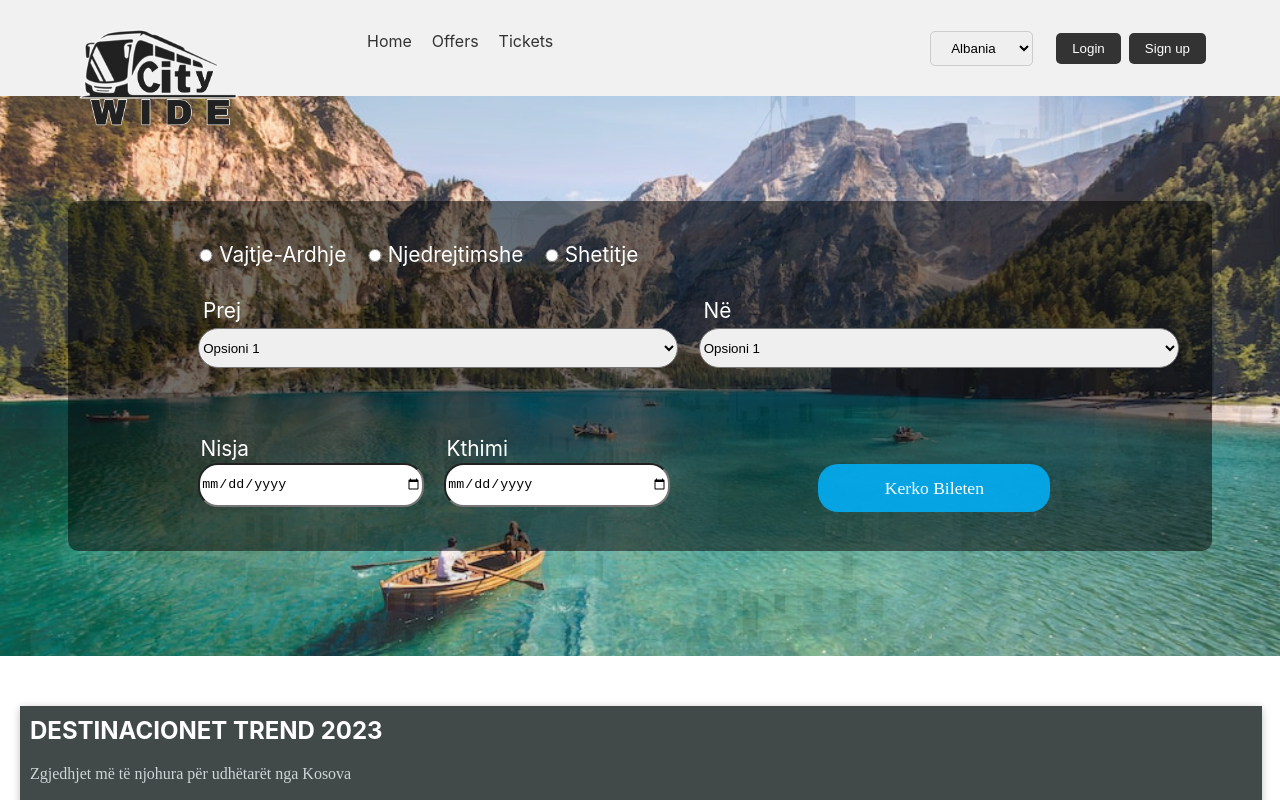
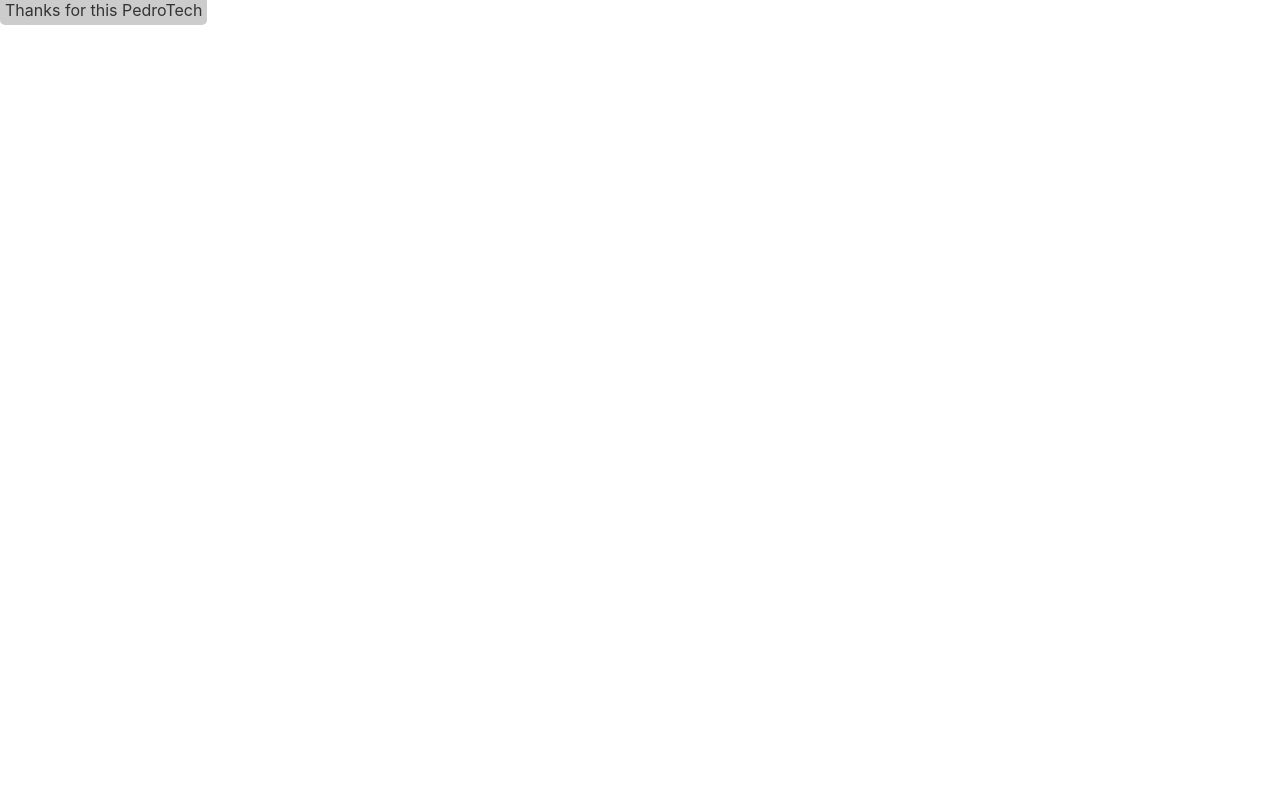
Before and after one commit to Projekti-LAB2/Booking-Front-end, a React (Create React App) app: page /offers in a window 1280 px wide. Shown: the top 800 px of the page. Built offline with nearby package versions, Linux system fonts and the light colour scheme.

Commit message:
Create function for offerts

```diff
--- a/package.json
+++ b/package.json
@@ -15,6 +15,7 @@
     "react": "^18.2.0",
     "react-dom": "^18.2.0",
     "react-i18next": "^12.2.2",
+    "react-router-dom": "^6.13.0",
     "react-scripts": "5.0.1",
     "react-select-country-list": "^2.2.3",
     "web-vitals": "^2.1.4"
--- a/src/App.js
+++ b/src/App.js
@@ -3,14 +3,39 @@ import Header from './components/Header';
 import Reservation from './components/Reservation/Reservation';
 import TrendingDes from './components/TrendingDes/TrendingDes';
 import React from 'react';
+import {BrowserRouter as Router, Route, Link, Routes} from 'react-router-dom';
+import Offers from './components/Offerts/Offerts';
 
+function Home(){
+  return(
+    <div>
+      <Header/>
+      <Reservation/>
+      <TrendingDes/>
+    </div>
+  )
+}
+
+// function Offers(){
+//   return (
+//     <Link to="/offers">BO TI QIFSHA ROBT</Link>
+//   )
+// }
 
 function App() {
   return (
       <div>
-       <Header/>
+        <Router>
+        <Routes>
+          <Route path='/' element={<Home/>}/>
+          <Route path='/offers' element={<Offers/>}/>
+          <Route path='/' element={<TrendingDes/>}/>
+        </Routes>
+
+        </Router>
+       {/* <Header/>
        <Reservation/>
-       <TrendingDes/>
+       <TrendingDes/> */}
       </div>
   );
 }
--- a/src/components/HeaderButton.js
+++ b/src/components/HeaderButton.js
@@ -1,13 +1,15 @@
 import React from "react";
 import classes from './HeaderButton.module.css';
 import Langselect from "./langselect/Langselect";
+import {BrowserRouter as Router, Route, Link, Routes} from 'react-router-dom';
 
 const HeaderButton = () => {
   return (
     <div className={classes.list}>
       <ul>
         <li><a href="#">Home</a></li>
-        <li><a href="#">Offers</a></li>
+        {/* <li><a href="#">Offers</a></li> */}
+<li><Link to="/offers">Offers</Link></li>
         <li><a href="#">Tickets</a></li>
         <Langselect/>
       </ul>
--- /dev/null
+++ b/src/components/Offerts/Offerts.js
@@ -0,0 +1,11 @@
+ import React from "react"
+ import {BrowserRouter as Router, Route, Link, Routes} from 'react-router-dom';
+ const Offers = (props) =>{
+
+
+    return (
+        <Link to="/offers">Thanks for this PedroTech</Link>
+    )
+ }
+
+ export default Offers
```
Also changed, not shown: src/components/AppRouter.js (added, +18 -0 lines), 1 other file (tests, documents, lock files or other folders).
